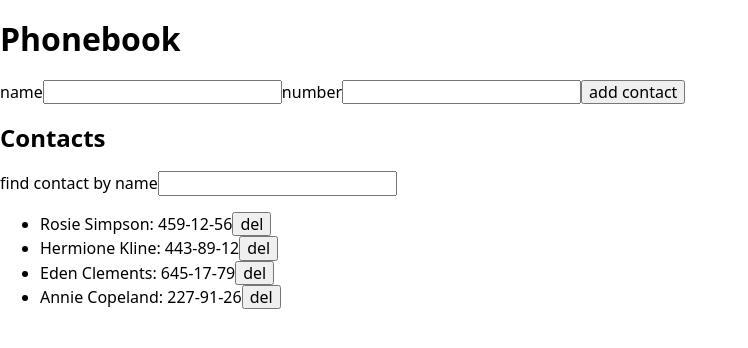
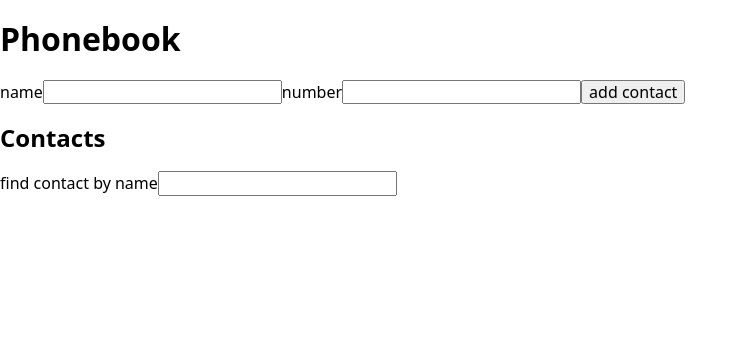
Before and after one commit to Oleksii-Deviatov/goit-react-hw-02-phonebook, a React (Create React App) app: page / in a window 1280 px wide. Shown: the top 348 px of the page, without its empty margins (0-748 px from the left). Built offline with nearby package versions, Linux system fonts and the light colour scheme.

Commit message:
clr contacts state

```diff
--- a/src/components/PhoneBook/PhoneBook.jsx
+++ b/src/components/PhoneBook/PhoneBook.jsx
@@ -4,12 +4,7 @@
 import ContactList from '../ContactList';
 
 function PhoneBook() {
-  const [contacts, setContacts] = useState([
-    { id: 'id-1', name: 'Rosie Simpson', number: '459-12-56' },
-    { id: 'id-2', name: 'Hermione Kline', number: '443-89-12' },
-    { id: 'id-3', name: 'Eden Clements', number: '645-17-79' },
-    { id: 'id-4', name: 'Annie Copeland', number: '227-91-26' },
-  ]);
+  const [contacts, setContacts] = useState([]);
 
   const [find, setFind] = useState('');
 
```
